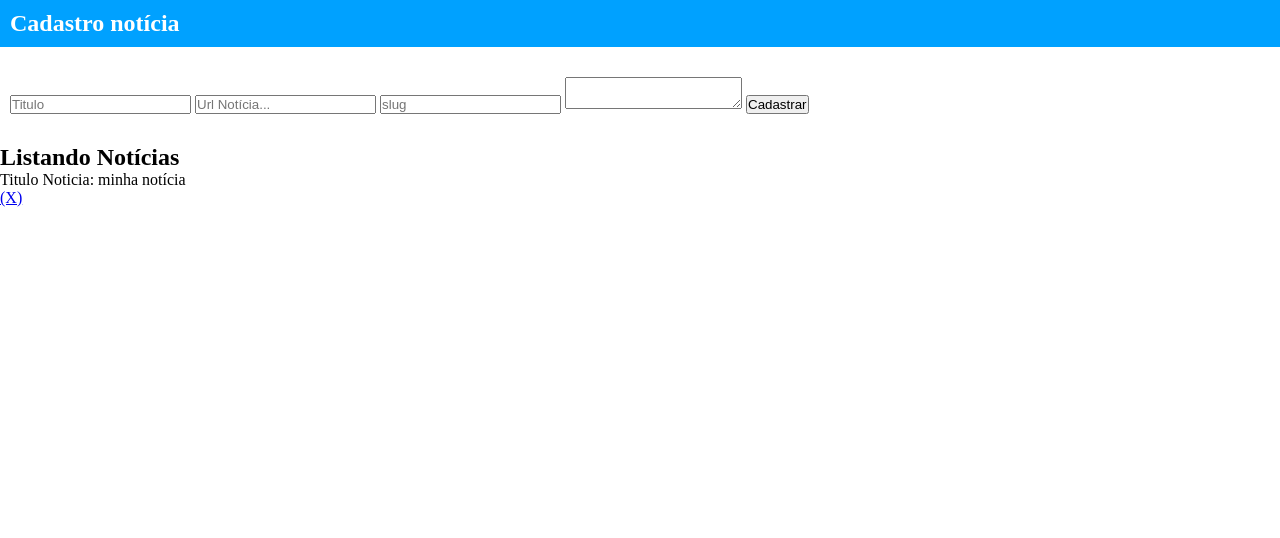
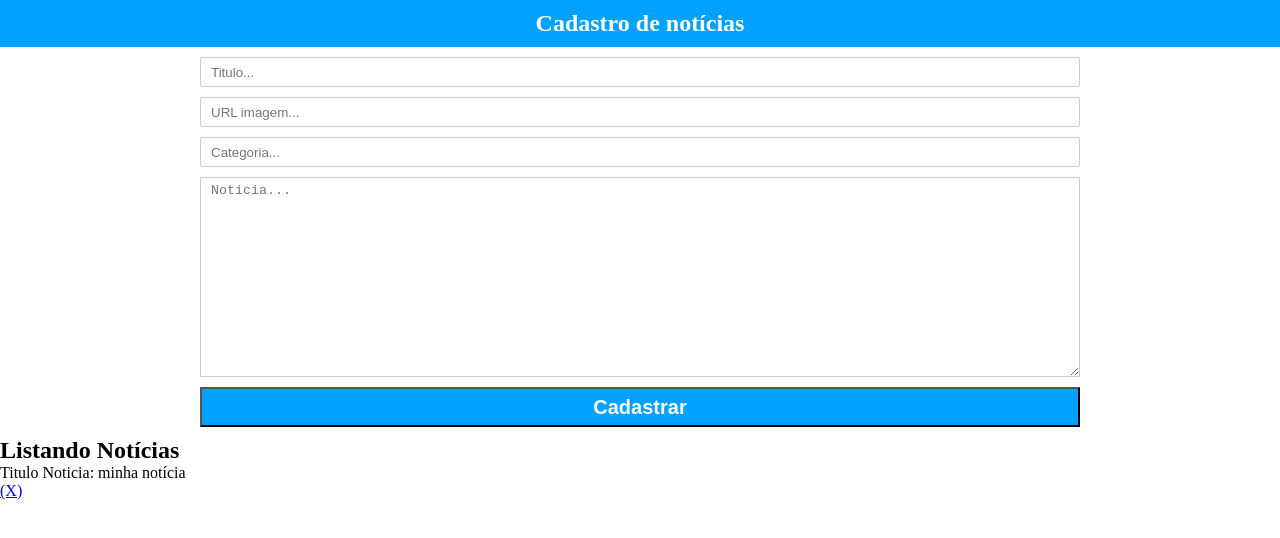
Before and after one commit to oyurisousa/node, a website: page portal-noticias/pages/admin-painel.html in a window 1280 px wide. Drawn offline with Linux system fonts and the light colour scheme.

Commit message:
:cadastro: style

```diff
--- a/portal-noticias/pages/admin-painel.html
+++ b/portal-noticias/pages/admin-painel.html
@@ -10,13 +10,13 @@
 <body>
 
     <header>
-        <h2>Cadastro notícia</h2>
+        <h2>Cadastro de notícias</h2>
     </header>
     <form  method="post" action="/admin/cadastro">
-        <input type="text" name="titulo_noticia" placeholder="Titulo">
-        <input type="text" name="url_imagem" placeholder="Url Notícia...">
-        <input type="text" name="slug" placeholder="slug">
-        <textarea name="noticia" ></textarea>
+        <input required type="text" name="titulo_noticia" placeholder="Titulo...">
+        <input required type="text" name="url_imagem" placeholder="URL imagem...">
+        <input required type="text" name="categoria" placeholder="Categoria...">
+        <textarea required name="noticia" placeholder="Noticia..."></textarea>
         <input type="submit" name="acao" value="Cadastrar">
     </form>
     <section class="lista-noticias">
--- a/portal-noticias/public/styles/admin-painel.css
+++ b/portal-noticias/public/styles/admin-painel.css
@@ -9,8 +9,49 @@ header{
     background-color: #00a1ff;
     color: white;
 }
-
+header h2{
+    text-align: center;
+}
 form{
+    display: flex;
+    flex-direction: column;
+    width: 100%;
+    max-width: 900px;
     padding: 10px;
     margin: 20px 0;
+    gap: 10px;
+    margin: 0 auto;
+
 }
+
+form input[type=text]{
+    height: 30px;
+    border: 1px solid #ccc;
+    outline: none;
+    border-radius: 2px;
+    padding: 5px 5px 5px 10px;
+}
+
+form textarea{
+    height: 200px;
+    padding: 5px 5px 5px 10px;
+    border: 1px solid #ccc;
+    outline: none;
+}
+
+form input[type=submit]{
+    width: 100%;
+    height: 40px;
+    background-color: #00a1ff;
+    color: white;
+    font-size: 20px;
+    font-weight: 700;
+}
+
+form input[type=submit]:hover{
+    cursor: pointer;
+    background-color: #2281b8;
+    border-radius: 2px;
+    border: 1px solid black;
+    transition: 0.5s;
+}
```
Also changed, not shown: portal-noticias/index.js (+4 -3 lines).
